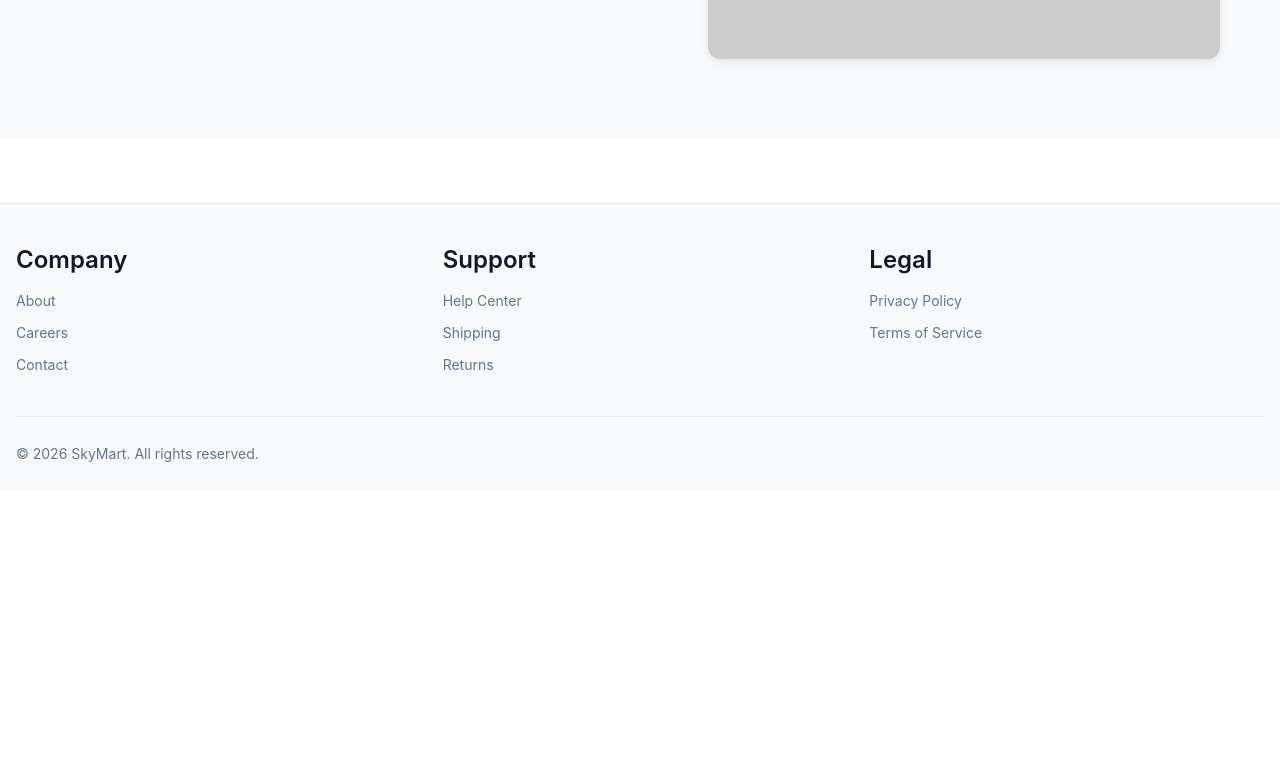
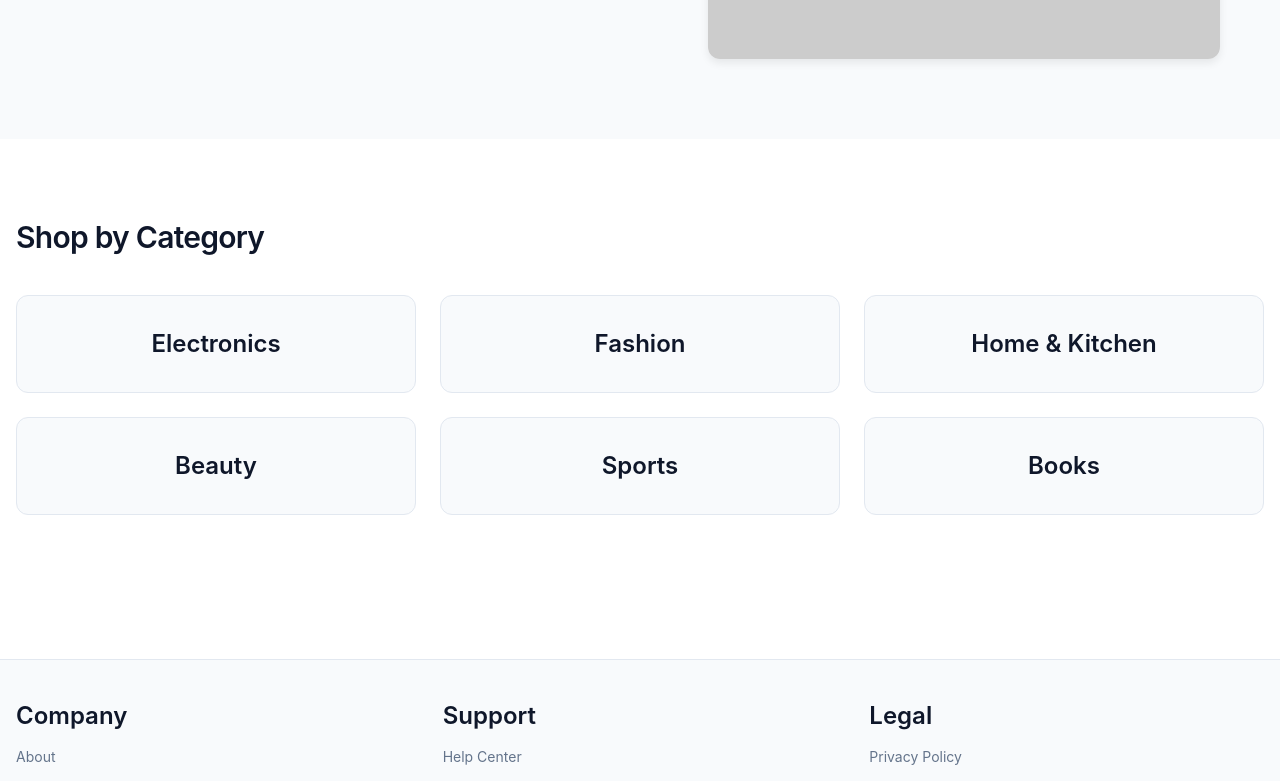
Before and after one commit to T-Harsha-Vardhan/skymart, a React (Vite) app: page / in a window 1280 px wide. Shown: the part 485-1266 px from the top of the page. Before the commit the page ends 974 px from the top, so only its background shows below. Built offline with nearby package versions, Linux system fonts and the light colour scheme.

Commit message:
feat(home): add categories section

```diff
--- /dev/null
+++ b/src/components/home/Categories.jsx
@@ -0,0 +1,34 @@
+import Container from "../ui/Container";
+import Typography from "../ui/Typography";
+
+const categories = [
+  "Electronics",
+  "Fashion",
+  "Home & Kitchen",
+  "Beauty",
+  "Sports",
+  "Books",
+];
+
+export default function Categories() {
+  return (
+    <section className="py-20">
+      <Container>
+        <div className="space-y-10">
+          <Typography variant="h2">Shop by Category</Typography>
+
+          <div className="grid gap-6 sm:grid-cols-2 lg:grid-cols-3">
+            {categories.map((category) => (
+              <div
+                key={category}
+                className="border-border bg-surface rounded-lg border p-8 text-center transition-shadow hover:shadow-md"
+              >
+                <Typography variant="h3">{category}</Typography>
+              </div>
+            ))}
+          </div>
+        </div>
+      </Container>
+    </section>
+  );
+}
--- a/src/pages/HomePage.jsx
+++ b/src/pages/HomePage.jsx
@@ -1,9 +1,11 @@
+import Categories from "../components/home/Categories";
 import Hero from "../components/home/Hero";
 
 export default function HomePage() {
   return (
     <>
       <Hero />
+      <Categories />
     </>
   );
 }
```
